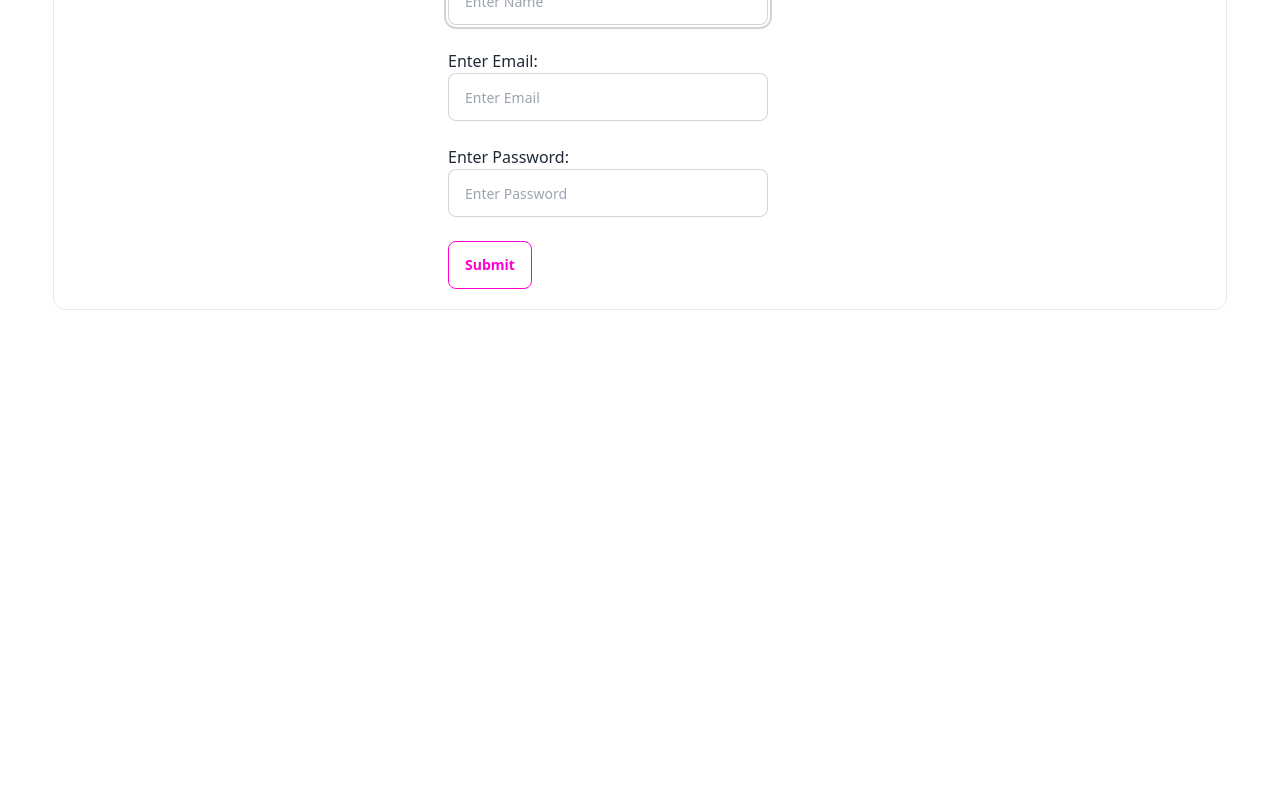
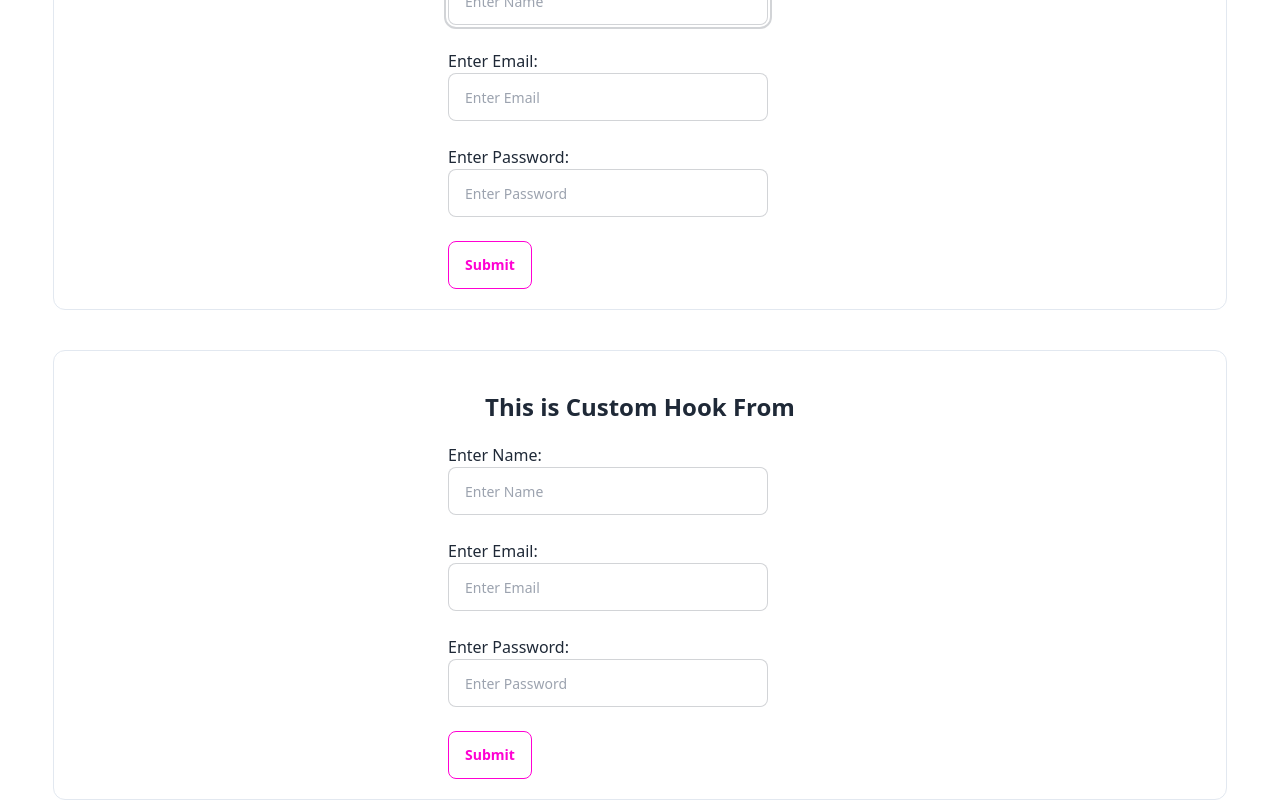
Before and after one commit to MukitHossen7/simple-from-use-react, a React (Vite) app: page / in a window 1280 px wide. Shown: the part 1160-1960 px from the top of the page. Before the commit the page ends 1470 px from the top, so only its background shows below. Built offline with nearby package versions, Linux system fonts and the light colour scheme.

Commit message:
create customs hooks

```diff
--- a/src/App.jsx
+++ b/src/App.jsx
@@ -1,3 +1,4 @@
+import CustomHookFrom from "./Components/CustomHookFrom/CustomHookFrom";
 import SimpleFrom from "./Components/SimpleFrom/SimpleFrom";
 import StateFullFrom from "./Components/StateFullFrom/StateFullFrom";
 import UncontrolledFrom from "./Components/UncontrolledFrom/UncontrolledFrom";
@@ -8,6 +9,7 @@ function App() {
       <SimpleFrom></SimpleFrom>
       <StateFullFrom></StateFullFrom>
       <UncontrolledFrom></UncontrolledFrom>
+      <CustomHookFrom></CustomHookFrom>
     </>
   );
 }
--- /dev/null
+++ b/src/Components/CustomHookFrom/CustomHookFrom.jsx
@@ -0,0 +1,56 @@
+import useInputHook from "../Hooks/inputCustomHook";
+
+const CustomHookFrom = () => {
+  const nameValue = useInputHook();
+  const emailValue = useInputHook();
+  const passwordValue = useInputHook();
+  const handleCustomHookFrom = (e) => {
+    e.preventDefault();
+    console.log(nameValue.value);
+    console.log(emailValue.value);
+    console.log(passwordValue.value);
+  };
+  return (
+    <div>
+      <div className="w-11/12 mx-auto pt-10 border border-slate-200 rounded-xl p-5 mt-10">
+        <h2 className="font-semibold text-2xl mb-5 text-center">
+          This is Custom Hook From
+        </h2>
+        <form className="w-96 mx-auto" onSubmit={handleCustomHookFrom}>
+          <label>Enter Name: </label>
+          <input
+            {...nameValue}
+            type="text"
+            placeholder="Enter Name"
+            name="name"
+            className="input input-bordered input-md w-full max-w-xs"
+          />
+          <br></br> <br></br>
+          <label>Enter Email: </label>
+          <input
+            {...emailValue}
+            type="email"
+            placeholder="Enter Email"
+            name="email"
+            className="input input-bordered input-md w-full max-w-xs"
+          />
+          <br></br> <br></br>
+          <label>Enter Password: </label>
+          <input
+            {...passwordValue}
+            type="password"
+            placeholder="Enter Password"
+            name="password"
+            className="input input-bordered input-md w-full max-w-xs"
+          />{" "}
+          <br></br> <br></br>
+          <button className="btn btn-outline btn-secondary text-center">
+            Submit
+          </button>
+        </form>
+      </div>
+    </div>
+  );
+};
+
+export default CustomHookFrom;
--- /dev/null
+++ b/src/Components/Hooks/inputCustomHook.js
@@ -0,0 +1,14 @@
+import { useState } from "react";
+
+const useInputHook = (defaultValue = null) => {
+  const [value, setValue] = useState(defaultValue);
+
+  const onChange = (e) => {
+    setValue(e.target.value);
+  };
+  return {
+    value,
+    onChange,
+  };
+};
+export default useInputHook;
```
